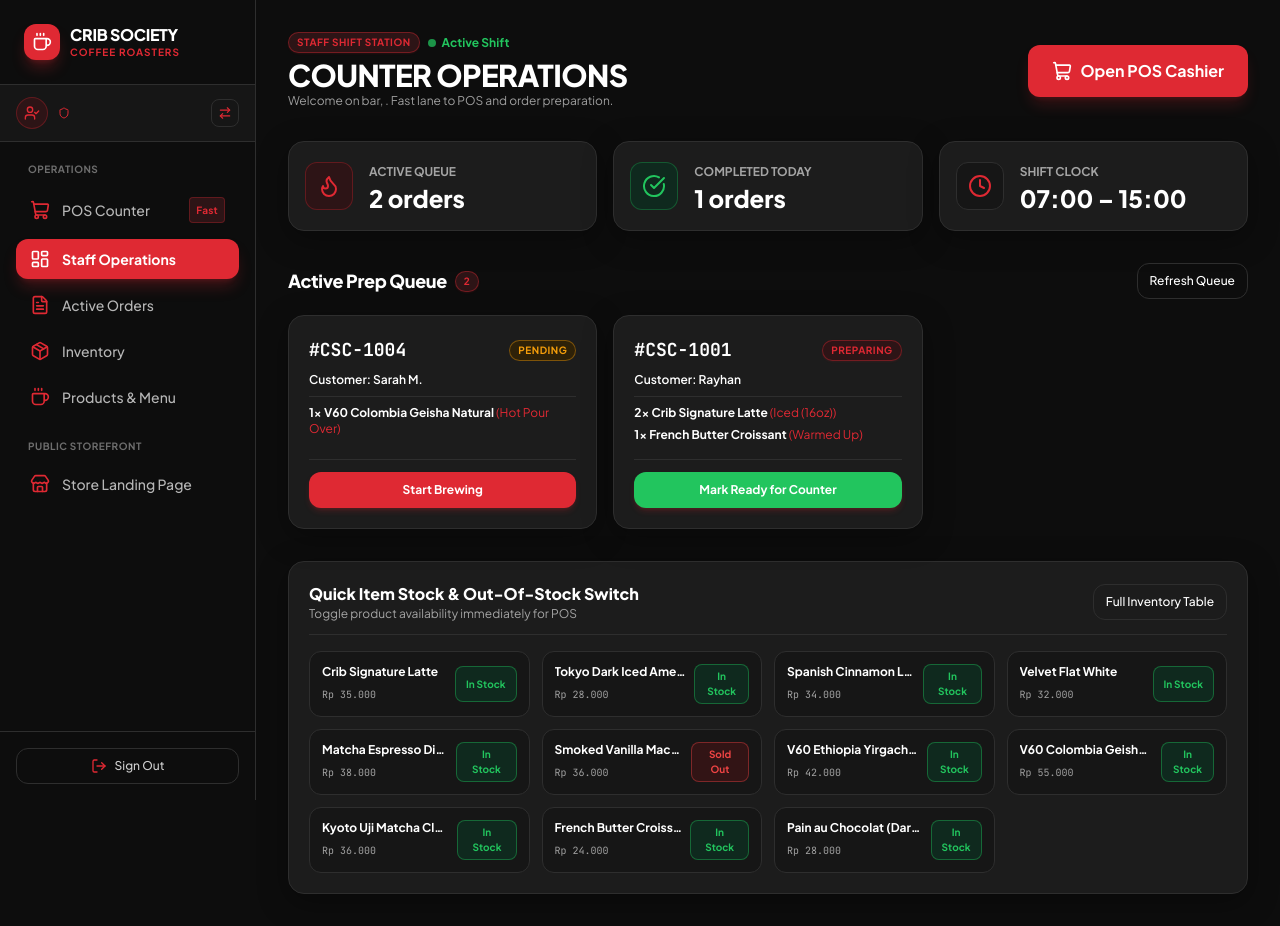
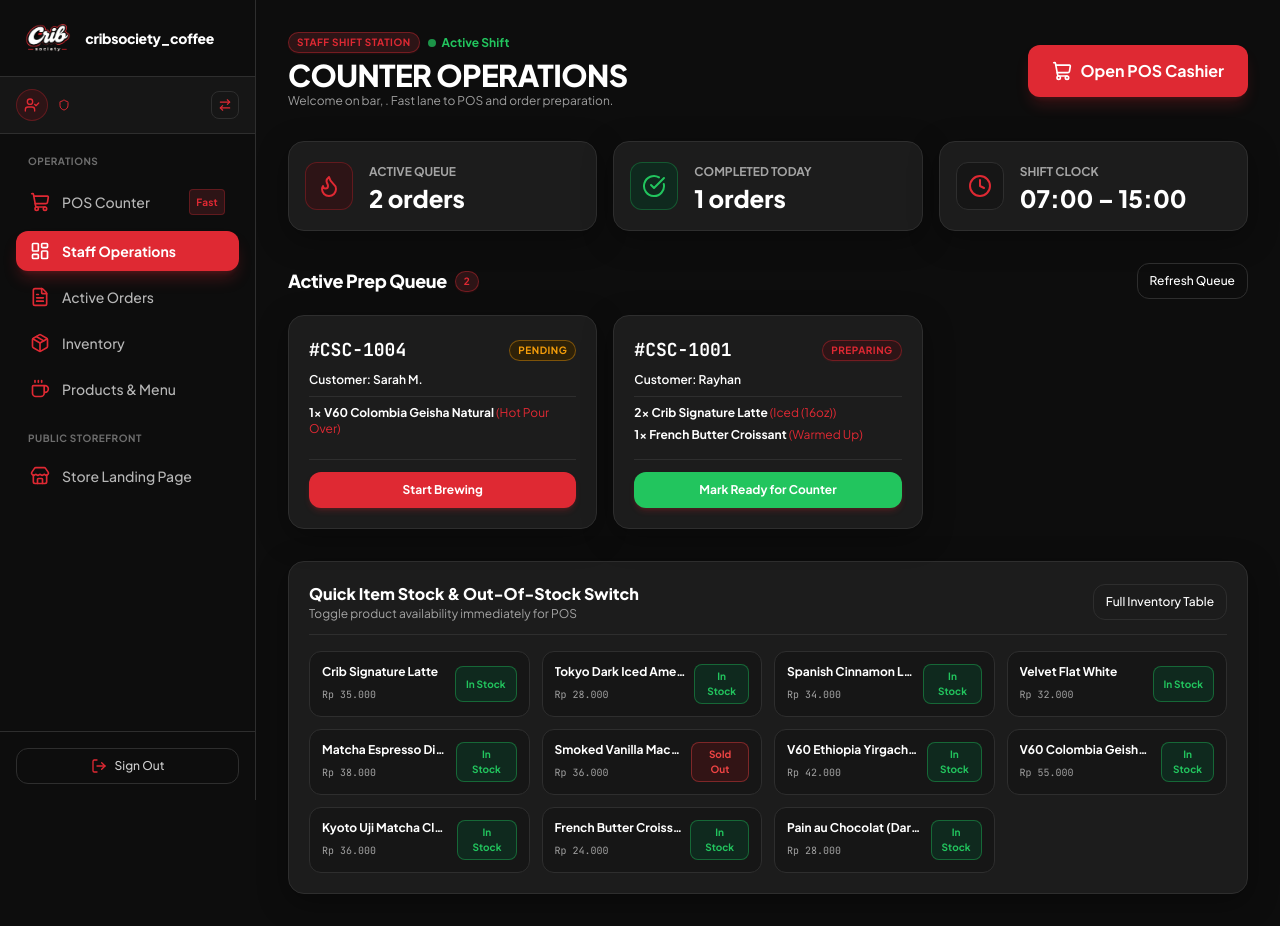
Before and after one commit to hidayatullah70/cribsociety_coffee_fe, a React (Vite) app: page /dashboard/staff in a window 1280 px wide. Built offline with nearby package versions, Linux system fonts and the light colour scheme.

Commit message:
feat(branding): replace navbar logo with official logo and set brand text to lowercase cribsociety_coffee

```diff
--- a/src/components/layout/AppLayout.tsx
+++ b/src/components/layout/AppLayout.tsx
@@ -106,10 +106,8 @@
       {/* Mobile Top Header */}
       <header className="md:hidden bg-brand-black-soft text-brand-white px-4 py-3 flex items-center justify-between border-b border-brand-black-muted sticky top-0 z-40">
         <Link to="/" className="flex items-center gap-2">
-          <div className="w-8 h-8 rounded-lg bg-brand-red flex items-center justify-center font-black text-white shadow-md shadow-brand-red/30">
-            <Coffee className="w-5 h-5 text-white" />
-          </div>
-          <span className="font-extrabold tracking-tight text-sm text-white">CRIB SOCIETY</span>
+          <img src="/logo.png" alt="cribsociety_coffee" className="h-7 w-auto object-contain" />
+          <span className="font-extrabold tracking-tight text-sm text-white lowercase">cribsociety_coffee</span>
         </Link>
 
         <div className="flex items-center gap-2">
@@ -129,19 +127,12 @@
       {/* Desktop Persistent Sidebar */}
       <aside className="hidden md:flex flex-col w-64 bg-brand-black text-brand-white border-r border-brand-black-muted shrink-0 sticky top-0 h-screen overflow-y-auto">
         {/* Brand Header */}
-        <div className="p-6 border-b border-brand-black-muted flex flex-col gap-2">
+        <div className="p-5 border-b border-brand-black-muted flex flex-col gap-2">
           <Link to="/" className="flex items-center gap-2.5 group">
-            <div className="w-9 h-9 rounded-xl bg-brand-red flex items-center justify-center font-black text-white group-hover:scale-105 transition-transform shadow-lg shadow-brand-red/30">
-              <Coffee className="w-5 h-5 text-white" />
-            </div>
-            <div>
-              <span className="font-extrabold text-base tracking-tight block leading-tight text-white">
-                CRIB SOCIETY
-              </span>
-              <span className="text-[10px] uppercase font-bold tracking-widest text-brand-red block">
-                COFFEE ROASTERS
-              </span>
-            </div>
+            <img src="/logo.png" alt="cribsociety_coffee" className="h-9 w-auto object-contain group-hover:scale-105 transition-transform" />
+            <span className="font-extrabold text-sm tracking-tight text-white lowercase">
+              cribsociety_coffee
+            </span>
           </Link>
         </div>
 
@@ -238,8 +229,8 @@
           <div>
             <div className="flex items-center justify-between pb-6 border-b border-brand-black-muted">
               <div className="flex items-center gap-2.5">
-                <Coffee className="w-6 h-6 text-brand-red" />
-                <span className="font-bold text-lg text-white">Crib Society Coffee</span>
+                <img src="/logo.png" alt="cribsociety_coffee" className="h-8 w-auto object-contain" />
+                <span className="font-bold text-base text-white lowercase">cribsociety_coffee</span>
               </div>
               <button
                 onClick={() => setMobileMenuOpen(false)}
--- a/src/pages/auth/LoginPage.tsx
+++ b/src/pages/auth/LoginPage.tsx
@@ -67,11 +67,9 @@
 
         {/* Brand Header */}
         <div className="text-center space-y-2">
-          <div className="w-12 h-12 rounded-2xl bg-brand-red text-white flex items-center justify-center mx-auto shadow-xl shadow-brand-red/30 font-black">
-            <Coffee className="w-7 h-7 text-white" />
-          </div>
-          <h1 className="text-2xl sm:text-3xl font-black tracking-tight text-white">
-            CRIB OPERATIONS
+          <img src="/logo.png" alt="cribsociety_coffee" className="h-14 w-auto mx-auto object-contain" />
+          <h1 className="text-2xl sm:text-3xl font-black tracking-tight text-white lowercase">
+            cribsociety_coffee
           </h1>
           <p className="text-xs text-brand-white/60">
             Role-aware authentication portal for counter staff, shop owner, and guests.
--- a/src/pages/landing/LandingPage.tsx
+++ b/src/pages/landing/LandingPage.tsx
@@ -59,18 +59,15 @@
       {/* 1. Header / Navbar */}
       <header className="sticky top-0 z-40 bg-brand-black/90 backdrop-blur-md border-b border-brand-black-muted px-4 sm:px-8 py-4 transition-all">
         <div className="max-w-7xl mx-auto flex items-center justify-between">
-          <Link to="/" className="flex items-center gap-2.5">
-            <div className="w-10 h-10 rounded-xl bg-brand-red flex items-center justify-center text-white shadow-lg shadow-brand-red/30 font-black">
-              <Coffee className="w-6 h-6 text-white" />
-            </div>
-            <div>
-              <span className="font-extrabold text-lg sm:text-xl tracking-tight block leading-tight text-white">
-                CRIB SOCIETY
-              </span>
-              <span className="text-[10px] tracking-[0.2em] font-bold text-brand-red uppercase block">
-                COFFEE & POS
-              </span>
-            </div>
+          <Link to="/" className="flex items-center gap-2.5 sm:gap-3 group">
+            <img
+              src="/logo.png"
+              alt="cribsociety_coffee"
+              className="h-8 sm:h-10 md:h-11 w-auto object-contain transition-transform duration-300 group-hover:scale-105"
+            />
+            <span className="font-extrabold text-base sm:text-lg md:text-xl tracking-tight text-white lowercase">
+              cribsociety_coffee
+            </span>
           </Link>
 
           <nav className="hidden md:flex items-center gap-8 font-medium text-sm text-brand-white/80">
@@ -494,11 +491,13 @@
       <footer className="bg-brand-black text-white pt-14 pb-8 px-4 sm:px-8 mt-auto border-t border-brand-black-muted">
         <div className="max-w-7xl mx-auto grid grid-cols-1 md:grid-cols-4 gap-8 pb-12 border-b border-brand-black-muted">
           <div className="space-y-3 md:col-span-2">
-            <div className="flex items-center gap-2">
-              <div className="w-8 h-8 rounded-lg bg-brand-red flex items-center justify-center font-black text-white">
-                <Coffee className="w-5 h-5 text-white" />
-              </div>
-              <span className="font-black text-lg tracking-tight text-white">CRIB SOCIETY COFFEE</span>
+            <div className="flex items-center gap-2.5">
+              <img
+                src="/logo.png"
+                alt="cribsociety_coffee"
+                className="h-8 w-auto object-contain"
+              />
+              <span className="font-black text-base sm:text-lg tracking-tight text-white lowercase">cribsociety_coffee</span>
             </div>
             <p className="text-xs text-brand-white/60 max-w-sm leading-relaxed">
               Craft coffee roastery and modern counter POS experience. Designed for seamless interactions from landing to espresso pull.
```
Also changed, not shown: public/logo.png (added), src/assets/logo.png (added).
